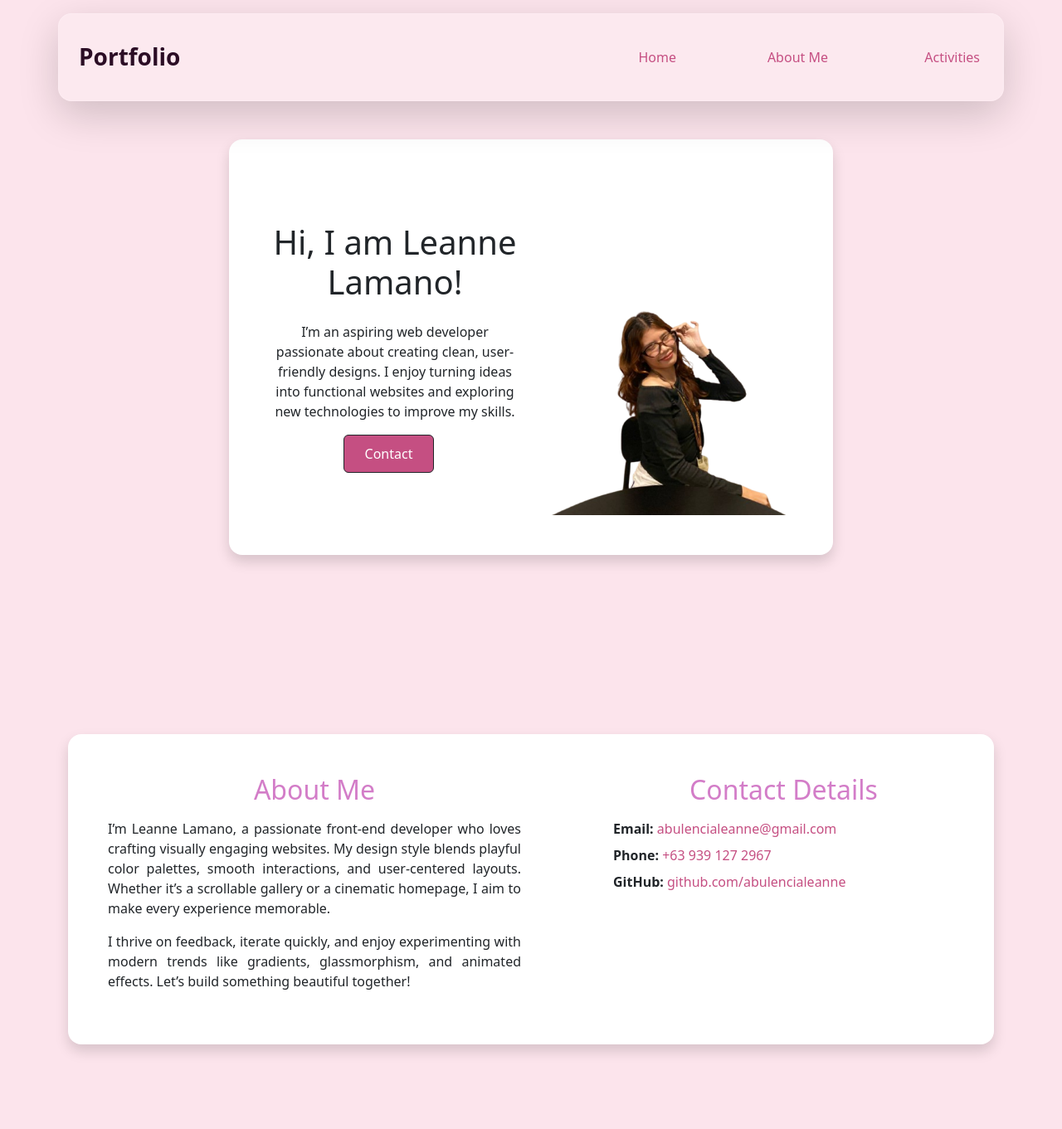
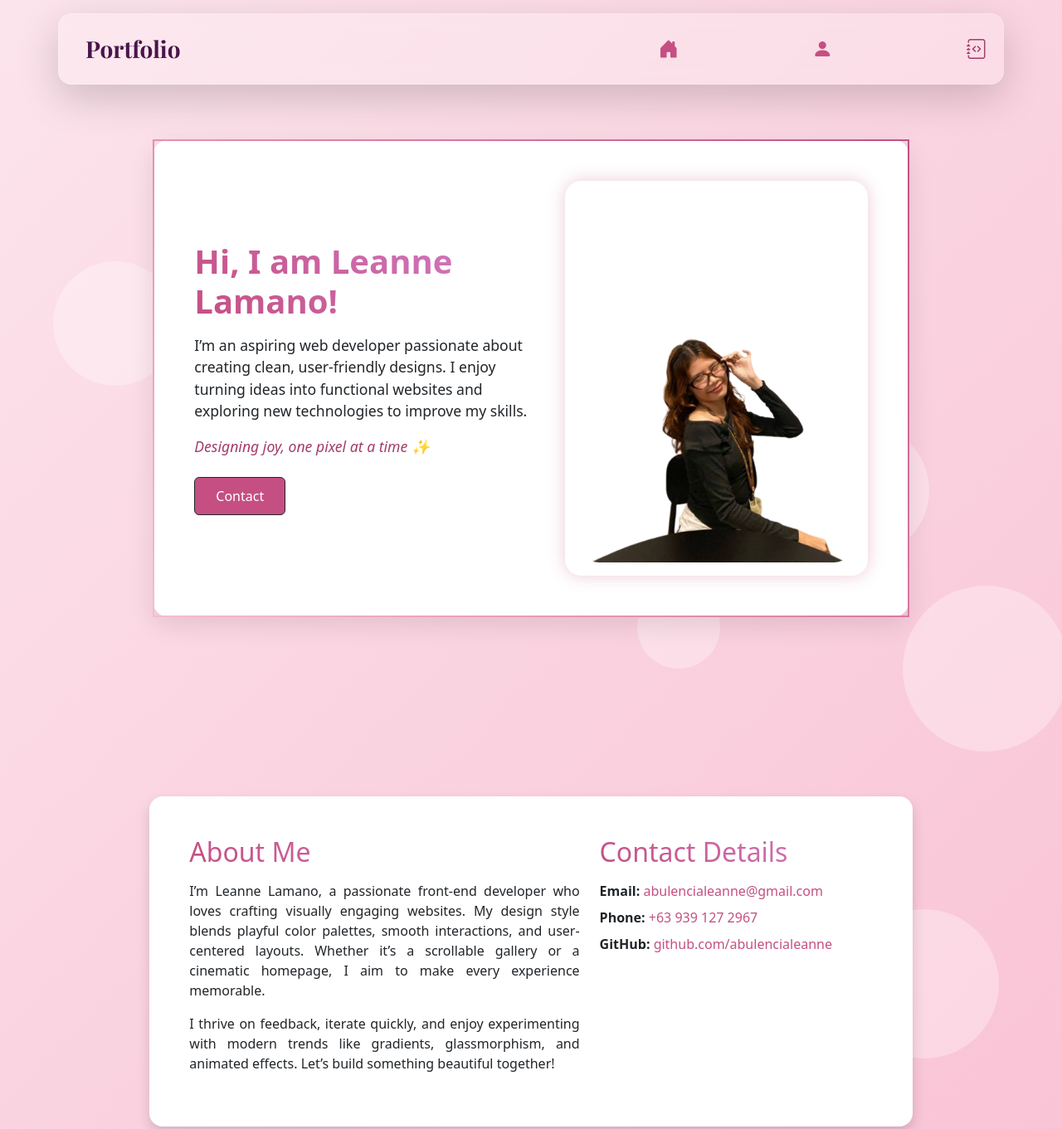
Before and after one commit to abulencialeanne/abulencialeanne.github.io, a plain HTML site: page index.html in a window 1280 px wide. Shown: the top 1361 px of the page at 83% size. Drawn offline with nearby package versions, Linux system fonts and the light colour scheme.

Commit message:
Update portfolio layout and styling

```diff
--- a/index.html
+++ b/index.html
@@ -6,6 +6,10 @@
   <meta name="viewport" content="width=device-width, initial-scale=1.0">
   <title>Portfolio of Leanne</title>
   <link href="https://cdn.jsdelivr.net/npm/bootstrap@5.3.2/dist/css/bootstrap.min.css" rel="stylesheet">
+  <link href="https://cdn.jsdelivr.net/npm/bootstrap-icons@1.10.5/font/bootstrap-icons.css" rel="stylesheet">
+  <link href="https://fonts.googleapis.com/css2?family=Playfair+Display:wght@400;600;700&display=swap" rel="stylesheet">
+
+
   <style>
     html {
       scroll-behavior: smooth;
@@ -19,12 +23,23 @@
       min-height: 100vh;
     }
 
+    .nav-link.active {
+      color: #a33c6a !important;
+    }
+
+    .nav-link i {
+      font-size: 1.5rem;
+    }
+
+
     .glassmorphism {
       background: rgba(255, 255, 255, 0.20);
       border-radius: 16px;
       border: 1px solid rgba(255, 255, 255, 0.15);
       box-shadow: 0 2px 12px rgba(0, 0, 0, 0.05);
       padding: 1rem 2rem;
+      backdrop-filter: blur(10px);
+      -webkit-backdrop-filter: blur(10px);
     }
 
     .hero-image img {
@@ -59,45 +74,218 @@
       position: relative;
       z-index: 1;
     }
+
+    body {
+      background: linear-gradient(135deg, #fce4ec, #f8bbd0);
+      position: relative;
+      overflow-x: hidden;
+    }
+
+    .floating-shape {
+      position: absolute;
+      border-radius: 50%;
+      background: rgba(255, 255, 255, 0.3);
+      animation: float 10s infinite ease-in-out colorShift 20s infinite alternate;
+    }
+
+    @keyframes float {
+      0% {
+        transform: translateY(0);
+      }
+
+      50% {
+        transform: translateY(-30px);
+      }
+
+      100% {
+        transform: translateY(0);
+      }
+    }
+
+    @keyframes colorShift {
+      0% {
+        background-color: #fce4ec;
+      }
+
+      25% {
+        background-color: #e77ca2;
+      }
+
+      50% {
+        background-color: #f48fb1;
+      }
+
+      75% {
+        background-color: #f06292;
+      }
+
+      100% {
+        background-color: #ec407a;
+      }
+    }
+
+    .about-card {
+      animation: fadeSlide 1s ease-out;
+    }
+
+    .gradient-text {
+      background: linear-gradient(45deg, #c54f82, #d37dc8);
+      -webkit-background-clip: text;
+      -webkit-text-fill-color: transparent;
+    }
+
+    .text-justify {
+      text-align: justify;
+    }
+
+    .timeline {
+      list-style: none;
+      padding-left: 0;
+      border-left: 3px solid #c54f82;
+      margin-left: 1rem;
+    }
+
+    .timeline li {
+      margin: 2rem 0;
+      padding-left: 1.5rem;
+      position: relative;
+    }
+
+    .timeline li::before {
+      content: '';
+      position: absolute;
+      left: -11px;
+      top: 0;
+      width: 18px;
+      height: 18px;
+      background-color: #c54f82;
+      border-radius: 50%;
+      border: 3px solid white;
+      box-shadow: 0 0 0 2px #c54f82;
+    }
+
+    .hero-card {
+      display: flex;
+      flex-wrap: wrap;
+      align-items: center;
+      justify-content: space-between;
+      background: white;
+      border-radius: 20px;
+      padding: 3rem;
+      box-shadow: 0 10px 30px rgba(0, 0, 0, 0.1);
+      border: 2px solid transparent;
+      border-image: linear-gradient(45deg, #f8bbd0, #c54f82) 1;
+      animation: fadeSlide 1s ease-out;
+    }
+
+    .hero-text {
+      flex: 1 1 50%;
+      padding-right: 2rem;
+    }
+
+    .hero-text h1 {
+      font-weight: 700;
+      font-size: 2.5rem;
+      text-align: left;
+    }
+
+    .hero-text p {
+      text-align: left;
+      font-size: 1.1rem;
+    }
+
+    .tagline {
+      font-style: italic;
+      color: #a33c6a;
+      margin-top: 0.5rem;
+    }
+
+    .hero-image {
+      flex: 1 1 40%;
+      text-align: center;
+    }
+
+    .image-frame {
+      padding: 1rem;
+      border-radius: 20px;
+      background: rgba(255, 255, 255, 0.4);
+      backdrop-filter: blur(8px);
+      box-shadow: 0 0 20px rgba(197, 79, 130, 0.3);
+    }
+
+    .gradient-text {
+      background: linear-gradient(45deg, #c54f82, #d37dc8);
+      -webkit-background-clip: text;
+      -webkit-text-fill-color: transparent;
+    }
+
+    @keyframes fadeSlide {
+      from {
+        opacity: 0;
+        transform: translateY(30px);
+      }
+
+      to {
+        opacity: 1;
+        transform: translateY(0);
+      }
+    }
+
+    .font-design {
+      font-family: 'Playfair Display', serif;
+      color: #4a154b;
+    }
   </style>
 </head>
 
-<body>
-  <div class="container p-4 mt-3 shadow-lg fixed-top rounded-nav glassmorphism">
+<body data-bs-spy="scroll" data-bs-target="#navbar" data-bs-offset="100" tabindex="0">
+  <div class="floating-shape" style="width: 150px; height: 150px; top: 10%; left: 5%;"></div>
+  <div class="floating-shape" style="width: 180px; height: 180px; top: 50%; left: 80%;"></div>
+  <div class="floating-shape" style="width: 120px; height: 120px; top: 80%; left: 20%;"></div>
+  <div class="floating-shape" style="width: 100px; height: 100px; top: 30%; left: 60%;"></div>
+  <div class="floating-shape" style="width: 140px; height: 140px; top: 70%; left: 10%;"></div>
+  <div class="floating-shape" style="width: 160px; height: 160px; top: 20%; left: 75%;"></div>
+  <div class="floating-shape" style="width: 200px; height: 200px; top: 30%; left: 85%;"></div>
+  <div class="floating-shape" style="width: 150px; height: 150px; top: 70%; left: 30%;"></div>
+  <div class="floating-shape" style="width: 160px; height: 150px; top: 20%; left: 50%;"></div>
+
+  <div class="container  px-3 py-2 mt-3 shadow-lg fixed-top rounded-nav glassmorphism" id="navbar">
     <div class="row align-items-center">
       <div class="col-md-6 col-12 text-md-start text-center">
-        <div class="h3 fw-bold m-0">Portfolio</div>
+        <div class="h3 fw-bold m-3 font-design">Portfolio</div>
       </div>
       <div class="col-md-6 col-12 text-md-end text-center mt-2 mt-md-0 p-3">
         <div class="row">
-          <div class="col"><a href="#home" class="font-color text-decoration-none">Home</a></div>
-          <div class="col"><a href="#about" class="font-color text-decoration-none">About Me</a></div>
-          <div class="col"><a href="#projects" class="font-color text-decoration-none">Activities</a></div>
+          <div class="col"><a href="#home" class="nav-link font-color text-decoration-none"><i
+                class="bi bi-house-door-fill"></i></a></div>
+          <div class="col"><a href="#about" class="nav-link font-color text-decoration-none"><i
+                class="bi bi-person-fill"></i></a></div>
+          <div class="col"><a href="#projects" class="nav-link font-color text-decoration-none"><i
+                class="bi bi-journal-code"></i></a></div>
+
         </div>
       </div>
     </div>
   </div>
 
-  <div class="container container-position py-5" id="home" style="margin-top: 120px;">
+  <div class="container container-position py-5 px-3" id="home" style="margin-top: 120px;">
     <div class="row justify-content-center">
-      <div class="col-md-10 col-lg-8 px-3">
-        <div class="bg-white rounded-4 shadow p-5">
-          <div class="row align-items-center">
-
-            <div class="col-md-6">
-              <h1 class="text-dark text-center mb-4">Hi, I am Leanne Lamano!</h1>
-              <p class="text-dark text-center">
-                I’m an aspiring web developer passionate about creating clean, user-friendly designs.
-                I enjoy turning ideas into functional websites and exploring new technologies to improve my skills.
-              </p>
-              <div class="hero-buttons d-flex justify-content-center gap-4 mt-3">
-                <a href="#about" class="btn btn-outline-dark">Contact</a>
-              </div>
+      <div class="col-lg-10 px-3">
+        <div class="hero-card">
+          <div class="hero-text">
+            <h1 class="gradient-text mb-3">Hi, I am Leanne Lamano!</h1>
+            <p class="text-dark">
+              I’m an aspiring web developer passionate about creating clean, user-friendly designs.
+              I enjoy turning ideas into functional websites and exploring new technologies to improve my skills.
+            </p>
+            <p class="tagline">Designing joy, one pixel at a time ✨</p>
+            <div class="hero-buttons mt-4">
+              <a href="#about" class="btn btn-outline-dark">Contact</a>
             </div>
-
-            <div class="col-md-6 text-center">
-              <img src="profile1.png" alt="Profile Image" class="img-fluid rounded"
-                style="max-width: 100%; height: auto;">
+          </div>
+          <div class="hero-image">
+            <div class="image-frame">
+              <img src="profile1.png" alt="Profile Image" class="img-fluid">
             </div>
           </div>
         </div>
@@ -105,31 +293,29 @@
     </div>
   </div>
 
-  <div class="container  container-position py-5" id="about" style="margin-top: 120px;">
+  <div class="container container-position py-5 px-3" id="about" style="margin-top: 120px;">
     <div class="row justify-content-center">
-      <div class="col-12">
-        <div class="bg-white rounded-4 shadow p-5">
-          <div class="row align-items-start justify-content-between">
-
-            <div class="col-md-6">
-              <h2 class="mb-3 text-center" style="color: #d37dc8;">About Me</h2>
-              <p class="text-dark" mb-3 style="text-align: justify;">
+      <div class="col-lg-10">
+        <div class="about-card bg-white rounded-4 shadow p-5">
+          <div class="row gy-4">
+            <div class="col-md-7">
+              <h2 class="gradient-text mb-3">About Me</h2>
+              <p class="text-dark text-justify">
                 I’m Leanne Lamano, a passionate front-end developer who loves crafting visually engaging websites.
                 My design style blends playful color palettes, smooth interactions, and user-centered layouts.
                 Whether it’s a scrollable gallery or a cinematic homepage, I aim to make every experience memorable.
               </p>
-              <p class="text-dark" style="text-align: justify;">
+              <p class="text-dark text-justify">
                 I thrive on feedback, iterate quickly, and enjoy experimenting with modern trends like gradients,
-                glassmorphism, and animated effects.
-                Let’s build something beautiful together!
+                glassmorphism, and animated effects. Let’s build something beautiful together!
               </p>
             </div>
-
             <div class="col-md-5">
-              <h2 class="mb-3 text-center" style="color: #d37dc8;">Contact Details</h2>
+              <h2 class="gradient-text mb-3">Contact Details</h2>
               <p class="text-dark mb-2"><strong>Email:</strong>
-                <a href="mailto:leanne@example.com" class="text-decoration-none"
-                  style="color: #c54f82;">abulencialeanne@gmail.com</a>
+                <a href="mailto:leanne@example.com" class="text-decoration-none" style="color: #c54f82;">
+                  abulencialeanne@gmail.com
+                </a>
               </p>
               <p class="text-dark mb-2"><strong>Phone:</strong>
                 <span style="color: #c54f82;">+63 939 127 2967</span>
@@ -145,35 +331,30 @@
     </div>
   </div>
 
+
   <div class="container container-position py-5" id="projects" style="margin-top: 120px;">
     <div class="row justify-content-center">
       <div class="col-12">
         <div class="bg-white rounded-4 shadow p-5">
-          <div class="row align-items-start justify-content-between">
-
-            <h2 class="mb-3 text-center" style="color: #d37dc8;">Activities</h2>
-            <p class="text-dark" style="text-align: justify;">
-              Here are two of my recent works showcasing interactive layouts and modern design techniques.
-              Each activity reflects my growth in front-end development and my passion for creating delightful user
-              experiences.
-            </p>
-
-            <div class="col-md-5">
-              <p class="text-dark mb-2"><strong>Activity 4:</strong>
-                <a href="https://abulencialeanne.github.io/Xiaomi-Smart-Camera-C201/" class="btn btn-outline-light"
-                  style="color: #c54f82;">View Activity 4 - Products</a>
-              </p>
-              <p class="text-dark mb-2"><strong>Activity 5:</strong>
-                <a href="https://abulencialeanne.github.io/fiestamall/" class="btn btn-outline-light"
-                  style="color: #c54f82;">View Activity 5 - Showcasing Place</a>
-              </p>
-            </div>
-
-          </div>
+          <h2 class="mb-4 text-center" style="color: #d37dc8;">Activities</h2>
+          <ul class="timeline">
+            <li>
+              <h5 style="color: #c54f82;">Activity 4: Xiaomi Smart Camera</h5>
+              <p class="text-dark">A product showcase page with modern layout and responsive design.</p>
+              <a href="https://abulencialeanne.github.io/Xiaomi-Smart-Camera-C201/" class="btn btn-outline-dark">View
+                Project</a>
+            </li>
+            <li>
+              <h5 style="color: #c54f82;">Activity 5: Fiesta Mall Showcase</h5>
+              <p class="text-dark">An interactive layout highlighting a vibrant local destination.</p>
+              <a href="https://abulencialeanne.github.io/fiestamall/" class="btn btn-outline-dark">View Project</a>
+            </li>
+          </ul>
         </div>
       </div>
     </div>
   </div>
+
   <script src="https://cdn.jsdelivr.net/npm/bootstrap@5.3.2/dist/js/bootstrap.bundle.min.js"></script>
 </body>
 
```
